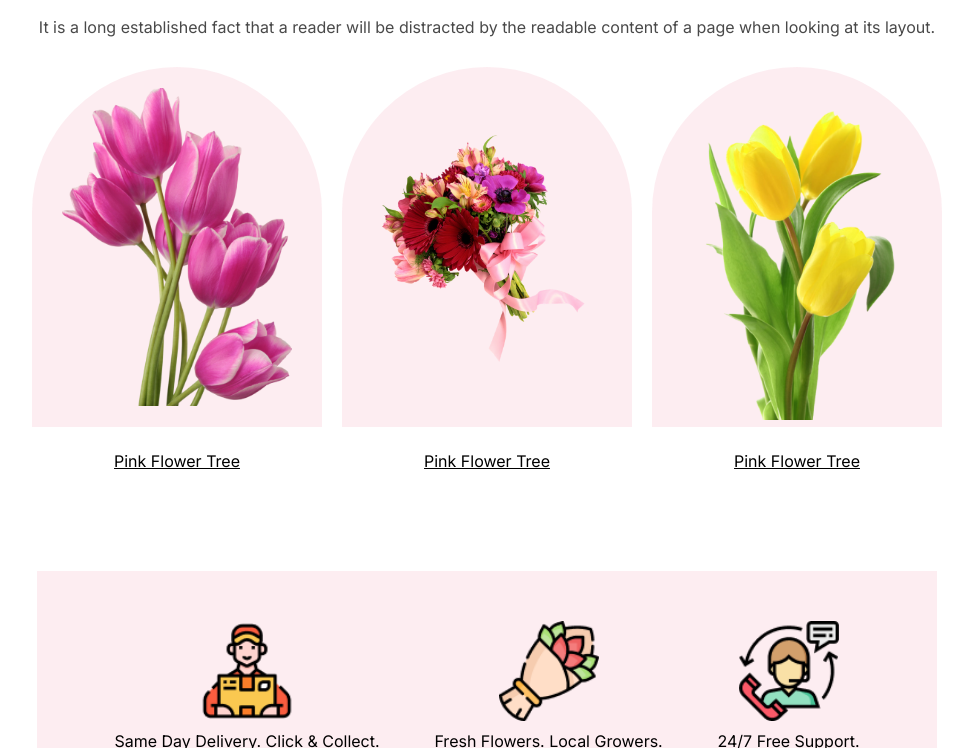
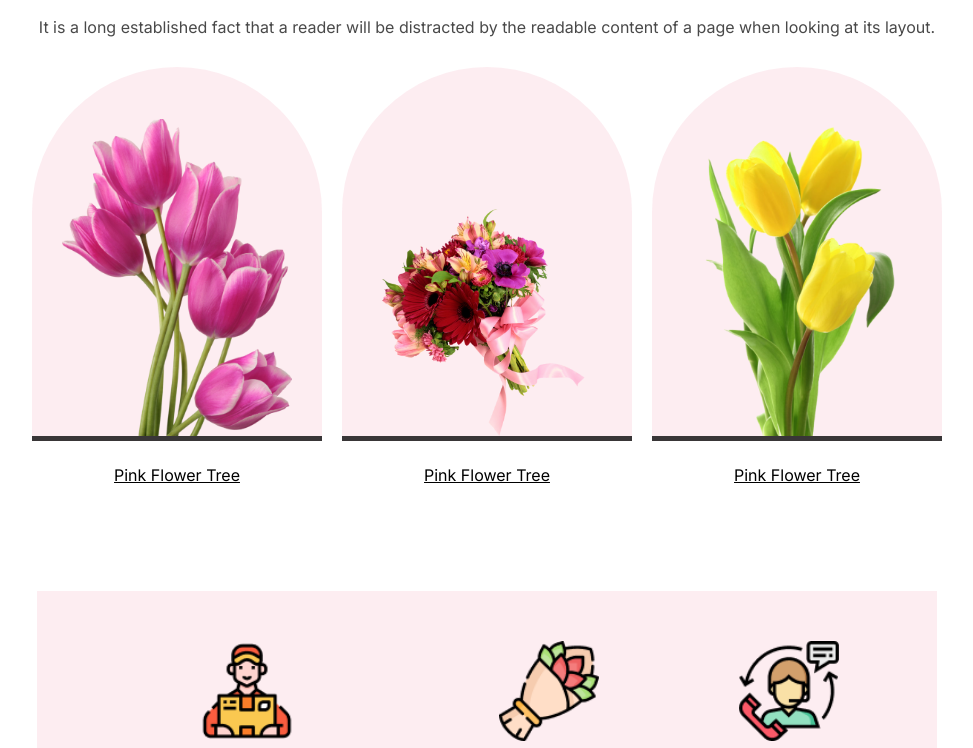
Before and after one commit to mehefujali/flower-shop, a plain HTML site: page index.html in a window 1280 px wide. Shown: the part 643-1391 px from the top of the page, without its empty margins (153-1126 px from the left). Drawn offline with Linux system fonts and the light colour scheme.

Commit message:
simple all revew

```diff
--- a/style.css
+++ b/style.css
@@ -109,12 +109,13 @@ button {
 .graphis {
     background-color: rgba(229, 84, 115, 0.1);
 
-    height: 300px;
+    height: 80%;
     display: flex;
-    align-items: center;
+    align-items: end;
     justify-content: center;
-
+    border-bottom: 5px solid rgba(0, 0, 0, 0.774);
     padding: 30px;
+    padding-bottom: 0;
     border-radius: 200px 200px 0 0;
 }
 
@@ -216,7 +217,7 @@ button {
 
 .img-cards img {
     height: 300px;
-    box-shadow: 0 0 10px rgba(245, 147, 185, 0.404);
+    border: 1px solid rgb(184, 118, 140);
 }
 
 .img-cards {
```
